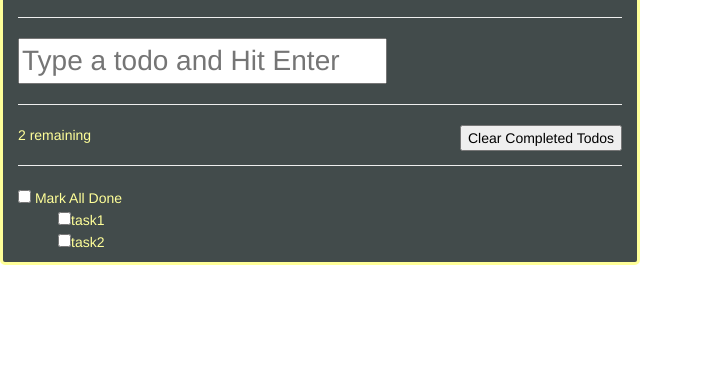
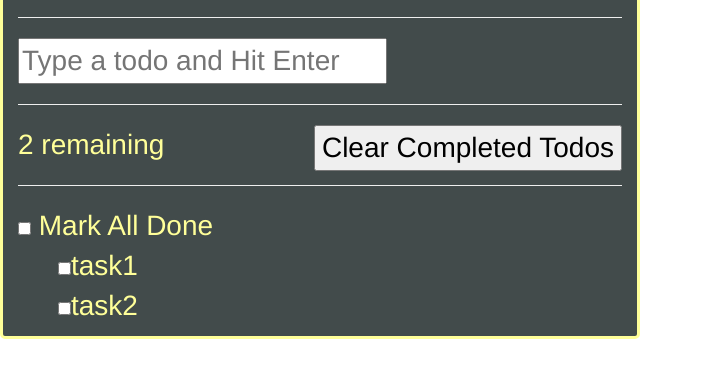
Before and after one commit to TianleChen/Todos-Angularjs, a plain HTML site: page index.html in a window 1280 px wide. Shown: the part 66-444 px from the top of the page, without its empty margins (0-703 px from the left). Drawn offline with nearby package versions, Linux system fonts and the light colour scheme.

Commit message:
change font size

```diff
--- a/index.html
+++ b/index.html
@@ -10,7 +10,7 @@
 		<script src="todo.js"></script>
 	</head>
 	<body ng-app="todo" ng-controller="myCtrl">
-		<div class="container mainbody col-md-6">
+		<div class="container mainbody col-md-6 col-xs-12">
 			<div class="row">
 				<div class="col-md-12">
 					<h1>Todos-AngularJs</h1><hr>
--- a/style.css
+++ b/style.css
@@ -3,6 +3,7 @@
 	border-style: solid;
 	color: #ffff99;
 	background-color: #424b4b;
+	font-size: 28px;
 }
 
 .inputfont{
```
